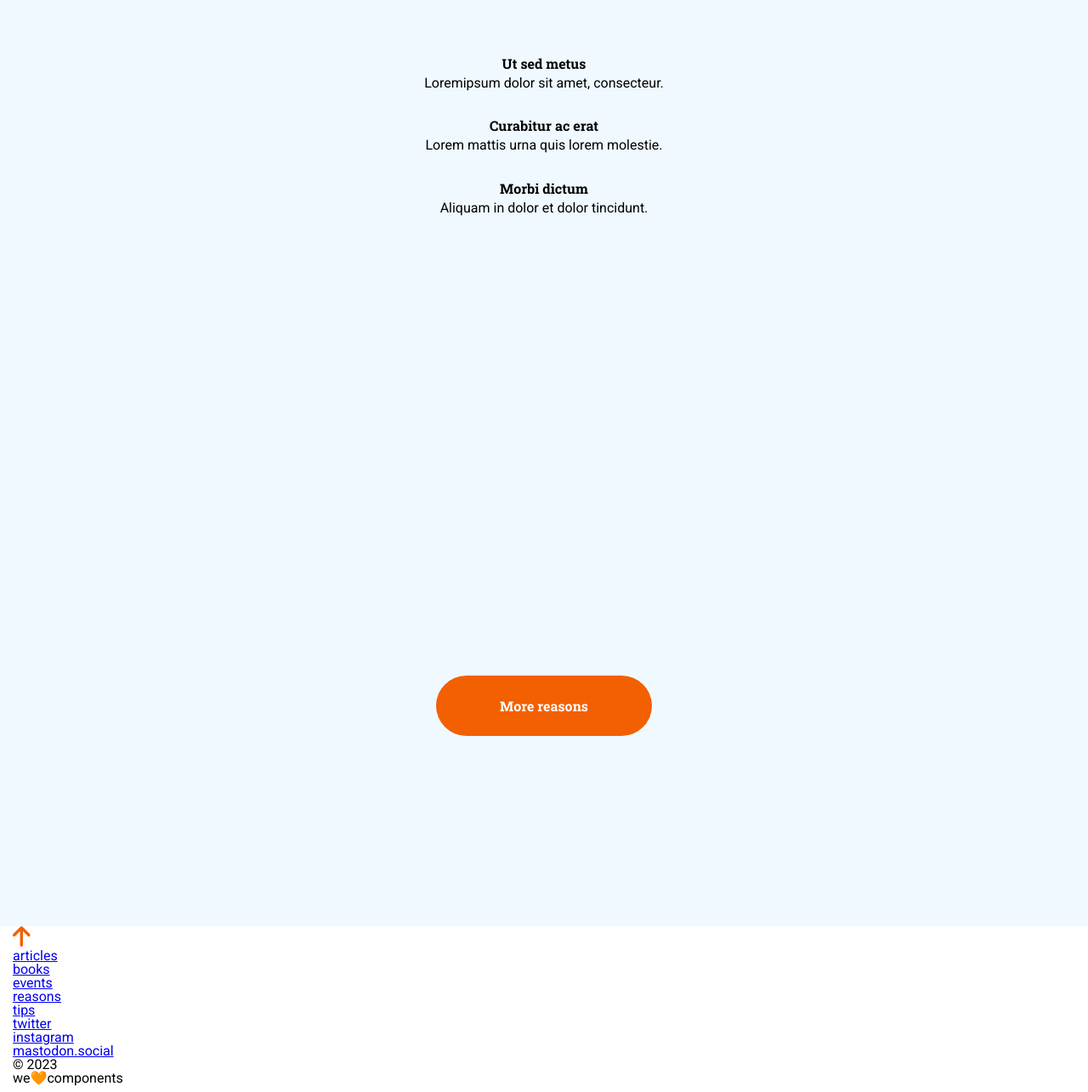
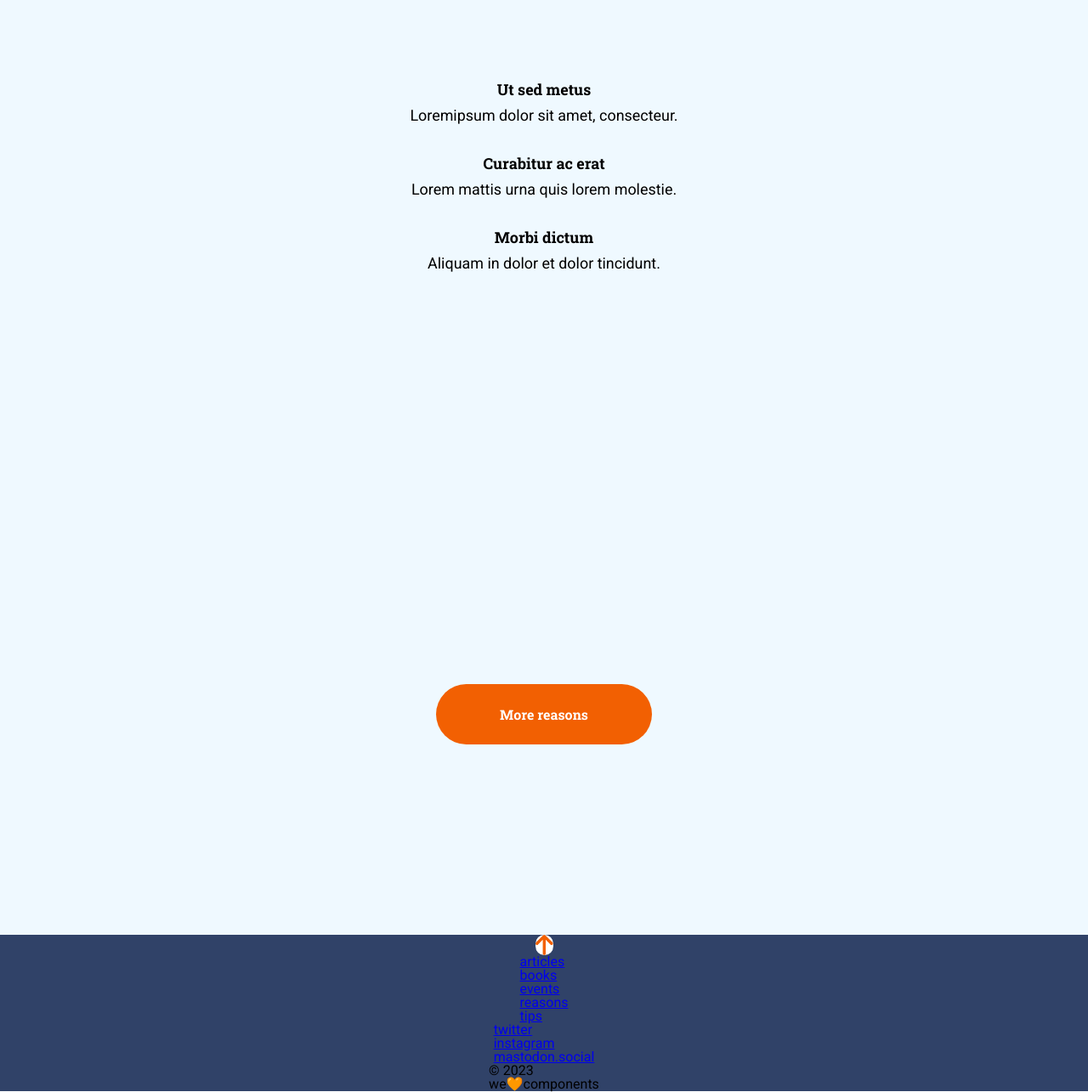
Before and after one commit to Adalab/modulo-1-evaluacion-final-MariaRipley, a website: page src/html/index.html in a window 1280 px wide. Shown: the part 1473-2758 px from the top of the page at 85% size. Drawn offline with nearby package versions, Linux system fonts and the light colour scheme; files that its build step writes are made by us from their sources; files whose address does not match are found by name.

Commit message:
begin footer styles

```diff
--- a/src/html/partials/footer.html
+++ b/src/html/partials/footer.html
@@ -1,76 +1,11 @@
-<!-- <div class="footer__container">
-  <div class="centralColumn">
-    <figure class="footer__img">
+<section class="footer">
   <img
-        class="footer__img--icon"
+    class="footer__img"
     src="./assets/images/ico-arrow.svg"
     alt="Icono de una flecha apuntando hacia arriba"
   />
-    </figure>
   <nav class="footer__menu">
-      <ul class="footer__menu--list">
-        <li class="list-item">
-          <a class="list-link" href="https://adalab.es" target="_blank"
-            >articles</a
-          >
-        </li>
-        <li class="list-item">
-          <a class="list-link" href="https://adalab.es" target="_blank"
-            >books</a
-          >
-        </li>
-        <li class="list-item">
-          <a class="list-link" href="https://adalab.es" target="_blank"
-            >events</a
-          >
-        </li>
-        <li class="list-item">
-          <a class="list-link" href="https://adalab.es" target="_blank"
-            >reasons</a
-          >
-        </li>
-        <li class="list-item">
-          <a class="list-link" href="https://adalab.es" target="_blank">tips</a>
-        </li>
-      </ul>
-    </nav>
-    <nav class="footer__menu">
-      <ul class="footer__menu--list">
-        <li class="list-item">
-          <a class="list-link" href="https://adalab.es" target="_blank"
-            >twitter</a
-          >
-        </li>
-        <li class="list-item">
-          <a class="list-link" href="https://adalab.es" target="_blank"
-            >instagram</a
-          >
-        </li>
-        <li class="list-item">
-          <a class="list-link" href="https://adalab.es" target="_blank"
-            >mastodon.social</a
-          >
-        </li>
-      </ul>
-    </nav>
-    <section class="footer__section">
-      <p class="footer__section--copy">&copy; 2023</p>
-      <p class="footer__section--love">we🧡components</p>
-    </section>
-  </div>
-</div> -->
-
-<div class="footer">
-  <div class="centralColumn">
-    <section div="footer__section">
-      <figure class="footer__section--img">
-        <img
-          src="./assets/images/ico-arrow.svg"
-          alt="Icono de una flecha apuntando hacia arriba"
-        />
-      </figure>
-      <nav class="footer__section--nav">
-        <ul>
+    <ul class="footer__menu--pages">
       <li><a href="https://adalab.es">articles</a></li>
       <li><a href="https://adalab.es">books</a></li>
       <li><a href="https://adalab.es">events</a></li>
@@ -78,17 +13,15 @@
       <li><a href="https://adalab.es">tips</a></li>
     </ul>
   </nav>
-      <nav class="footer__section--nav">
-        <ul>
+  <nav class="footer__menu">
+    <ul class="footer__menu--social">
       <li><a href="https://adalab.es">twitter</a></li>
       <li><a href="https://adalab.es">instagram</a></li>
       <li><a href="https://adalab.es">mastodon.social</a></li>
     </ul>
   </nav>
-      <article class="footer__section--copy">
-        <p>&copy; 2023</p>
-        <p>we🧡components</p>
+  <article class="footer__copy">
+    <p class="footer__copy--copy">&copy; 2023</p>
+    <p class="footer__copy--love">we🧡components</p>
   </article>
 </section>
-  </div>
-</div>
--- a/src/html/partials/section2.html
+++ b/src/html/partials/section2.html
@@ -4,19 +4,19 @@
     <div class="section2__grid">
       <article class="row">
         <h3 class="row__title"><span class="caps">ut</span> sed metus</h3>
-        <p class="row-text">
+        <p class="row__text">
           <span class="caps">lorem</span>ipsum dolor sit amet, consecteur.
         </p>
       </article>
       <article class="row">
         <h3 class="row__title"><span class="caps">curabitur</span> ac erat</h3>
-        <p class="row-text">
+        <p class="row__text">
           <span class="caps">lorem</span> mattis urna quis lorem molestie.
         </p>
       </article>
       <article class="row">
         <h3 class="row__title"><span class="caps">morbi</span> dictum</h3>
-        <p class="row-text">
+        <p class="row__text">
           <span class="caps">aliquam</span> in dolor et dolor tincidunt.
         </p>
       </article>
--- a/src/scss/core/_variables.scss
+++ b/src/scss/core/_variables.scss
@@ -19,4 +19,4 @@ sans-serif;
 
 // INTERLINEADO
 
-$lineHeigh: 1.87rem;
+$lineHeight: 1.87rem;
--- a/src/scss/layout/_footer.scss
+++ b/src/scss/layout/_footer.scss
@@ -0,0 +1,10 @@
+.footer {
+    background-color: $footerColor;
+    display: flex;
+    flex-direction: column;
+    align-items: center;
+    &__img {
+        background-color: $primaryColor;
+        border-radius: 50px;
+    }
+}
--- a/src/scss/layout/_section1.scss
+++ b/src/scss/layout/_section1.scss
@@ -15,13 +15,13 @@
         text-transform: capitalize;
         font-family: $titleFont;
         font-size: 1.5rem;
-        line-height: $lineHeigh;
+        line-height: $lineHeight;
         padding-bottom: 4%;
     }
     &__text {
         font-family: $textFont;
         font-size: 1.12rem;
-        line-height: $lineHeigh;
+        line-height: $lineHeight;
         padding-bottom: 7%;
     }
     &__link {
--- a/src/scss/layout/_section2.scss
+++ b/src/scss/layout/_section2.scss
@@ -5,15 +5,16 @@
         font-family: $titleFont;
         font-size: 1.5rem;
         text-transform: capitalize;
-        line-height: $lineHeigh;
-        padding: 5%;
+        line-height: $lineHeight;
+        padding: 7% 0.5% 0.5%;
+
     }
     &__grid {
         display: grid;
         grid-template-columns: 1fr;
         grid-template-rows: repeat(3 1fr);
-        gap: 20%;
-        padding: 5%;
+        gap: 15%;
+        padding-top: 10%;
     }
     &__button {
        text-align: center;
@@ -34,14 +35,16 @@
 
 .row {
     text-align: center;
-    padding: 0 30%;
+    padding: 0 10%;
     &__title {
         font-family: $titleFont;
-        line-height: $lineHeigh;
+        line-height: $lineHeight;
+        font-size: 1.12rem;
     }
     &__text {
         font-family: $textFont;
-        line-height: $lineHeigh;
+        line-height: $lineHeight;
+        font-size: 1.12rem;
     }
 }
 
```
Lines whose indentation alone changed are shown as unchanged.
